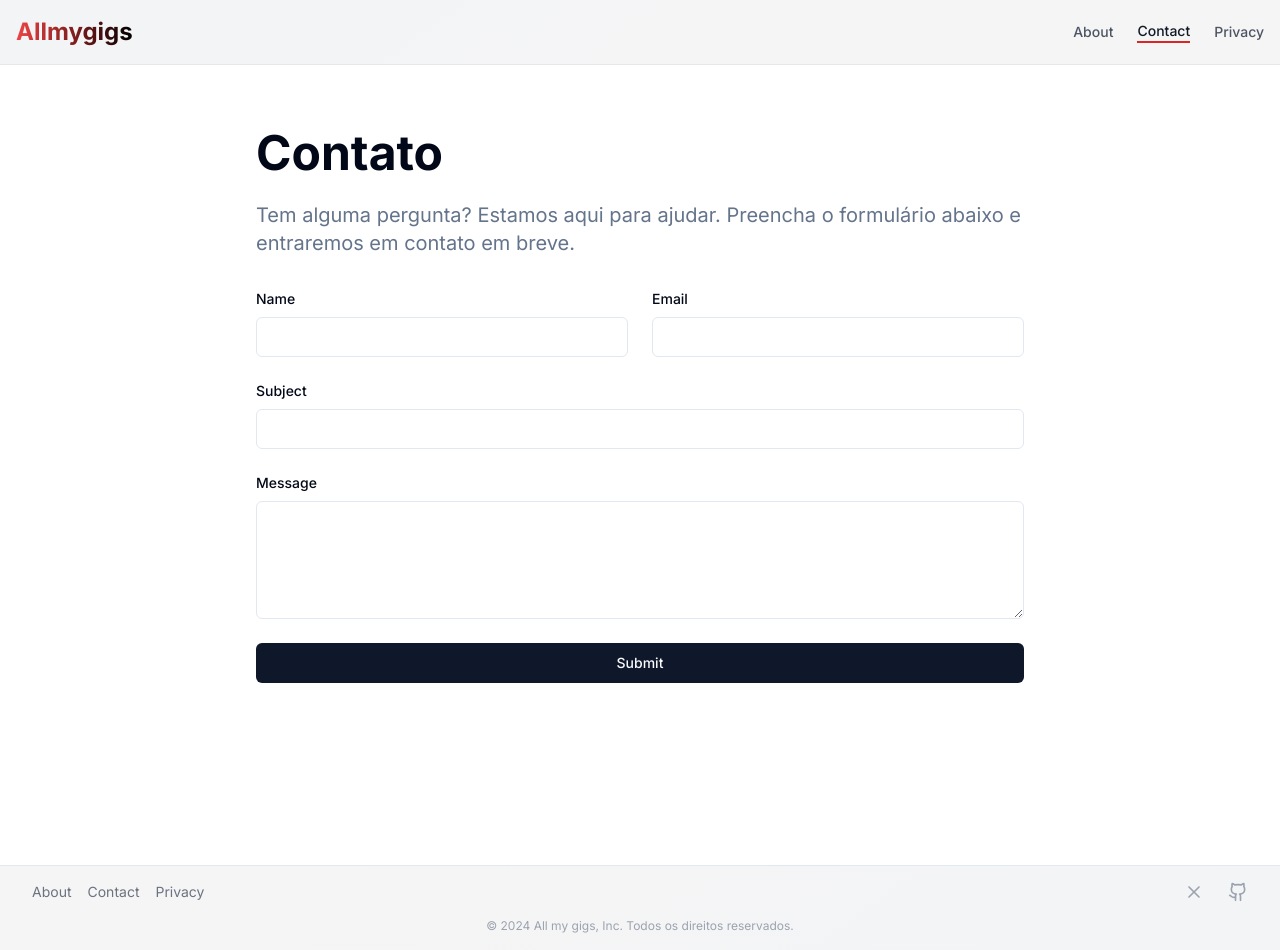
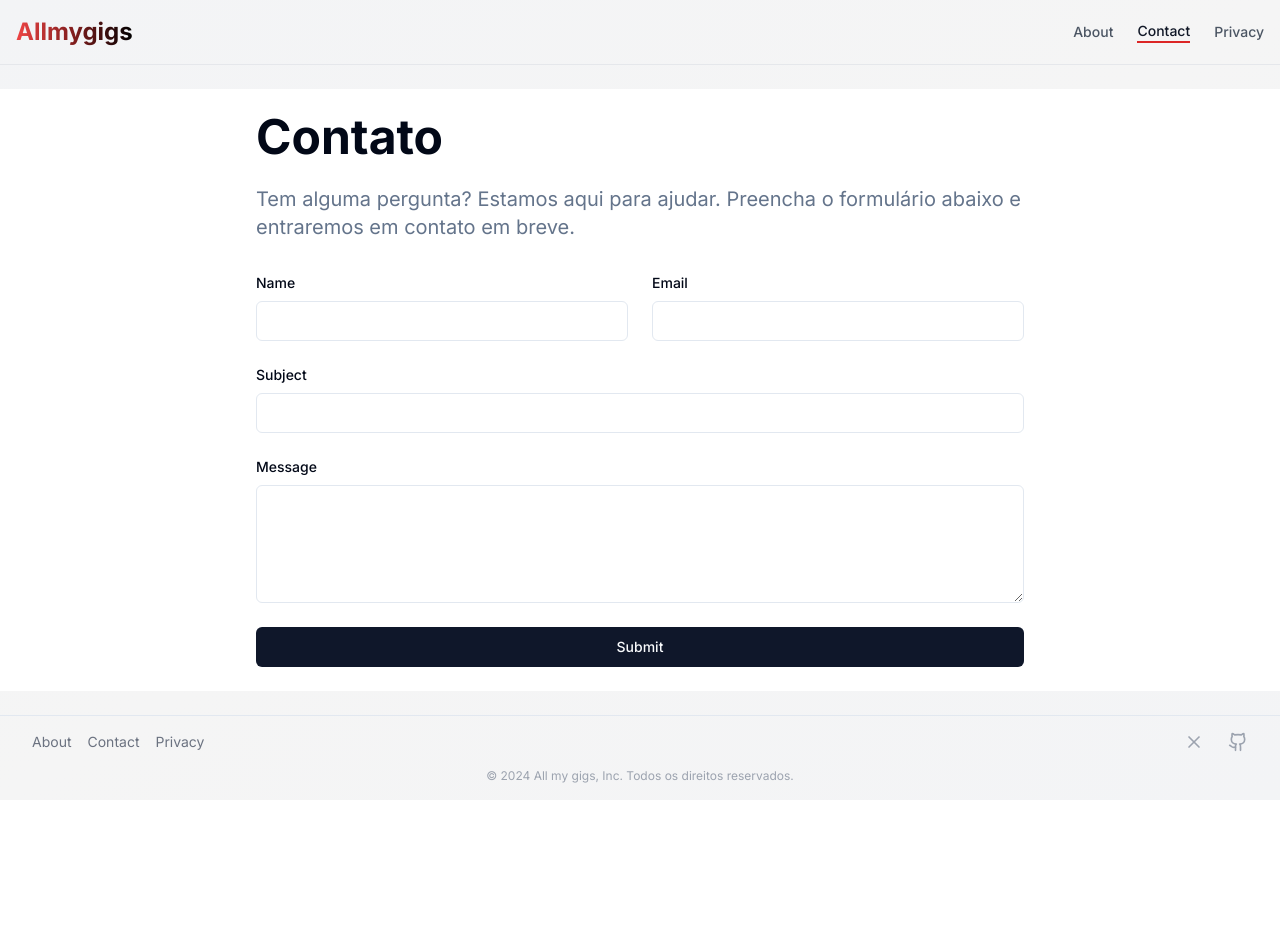
Before and after one commit to lxcvz/lastfm-concerts, a Next.js app: page /contact in a window 1280 px wide. After the commit the page ends 800 px from the top, so only its background shows below. Built offline with nearby package versions, Linux system fonts and the light colour scheme.

Commit message:
fix: changed css to show footer

```diff
--- a/src/app/contact/page.tsx
+++ b/src/app/contact/page.tsx
@@ -73,8 +73,8 @@ export default function ContactPage() {
   };
 
   return (
-    <div className="min-h-screen bg-background flex flex-col">
-      <main className="flex-grow container mx-auto px-4 py-8 md:py-16">
+    <div className="bg-background flex flex-col">
+      <main className="flex-grow container mx-auto px-4 py-8 md:py-6">
         <div className="max-w-3xl mx-auto">
           <h1 className="text-4xl md:text-5xl font-bold mb-6">Contato</h1>
           <p className="text-xl mb-8 text-muted-foreground">
```
